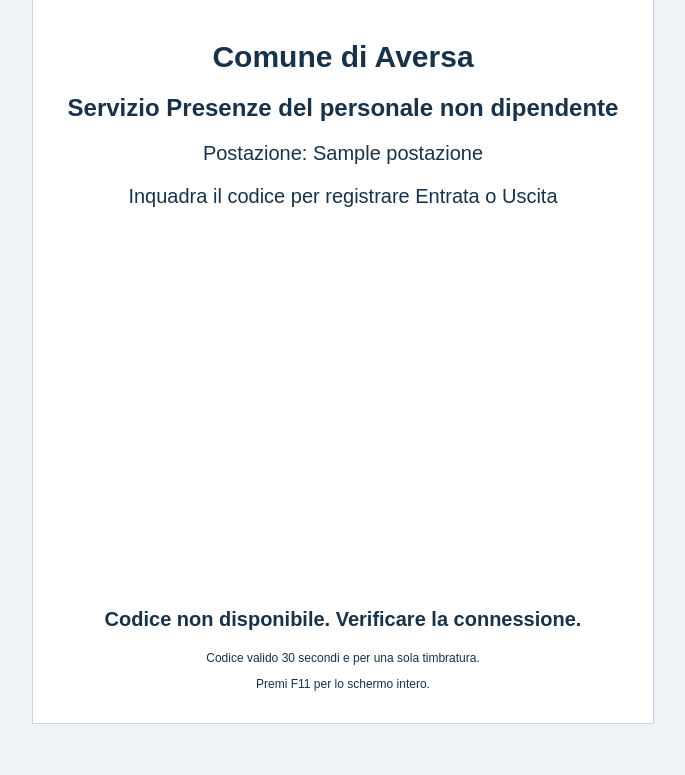
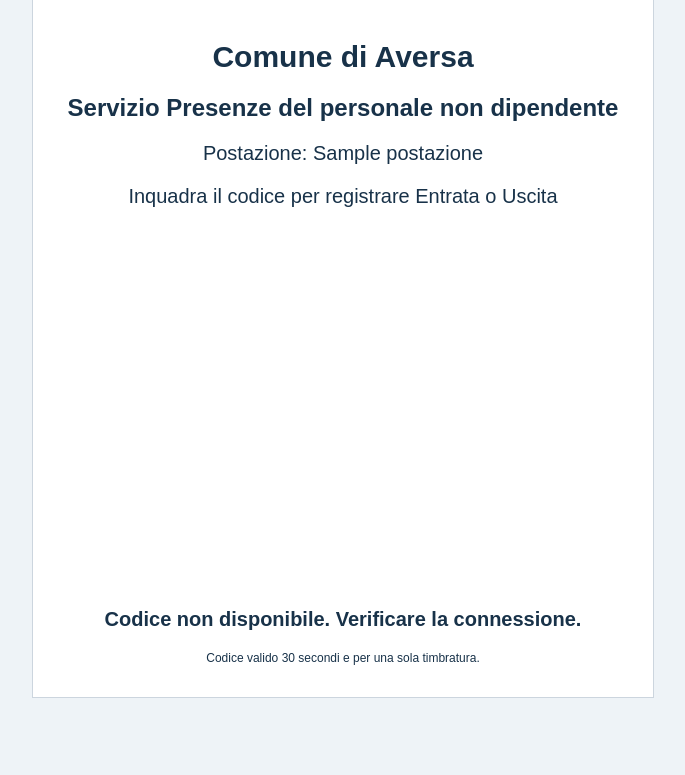
Before and after one commit to gpannullo/controlloaccessi, a Django app: template templates/presenze_qr/monitor.html in a window 1280 px wide. Shown: the part 25-800 px from the top of the page, without its empty margins (297-982 px from the left). Run offline with Django 5.2, Linux system fonts and the light colour scheme; the template is opened without the code that fills it: most values are stand-ins (such as "Sample title", 1, 10 or a date in 2020).

Commit message:
correzione monitor qr

```diff
--- a/templates/presenze_qr/monitor.html
+++ b/templates/presenze_qr/monitor.html
@@ -14,7 +14,6 @@ h1 {font-size:30px;} h2 {font-size:24px;} #box {height:360px;}
 <div id="box"><img id="qr" alt="QR per timbrare" width="360" height="360"></div>
 <p id="stato">Generazione del codice...</p>
 <p class="small">Codice valido 30 secondi e per una sola timbratura.</p>
-<p class="small">Premi F11 per lo schermo intero.</p>
 <form id="csrf" style="display:none">{% csrf_token %}</form>
 </div><script type="text/javascript">
 (function () {
```
